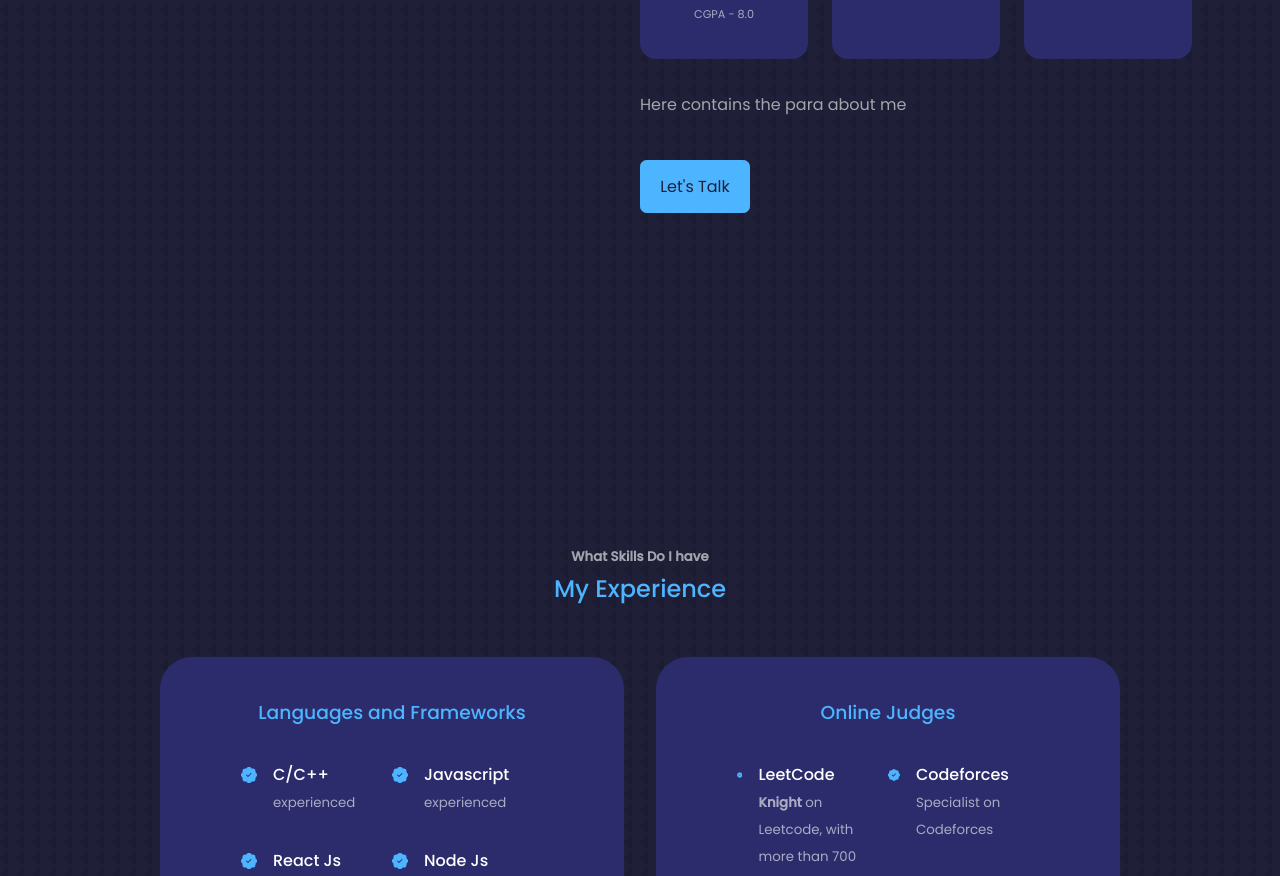
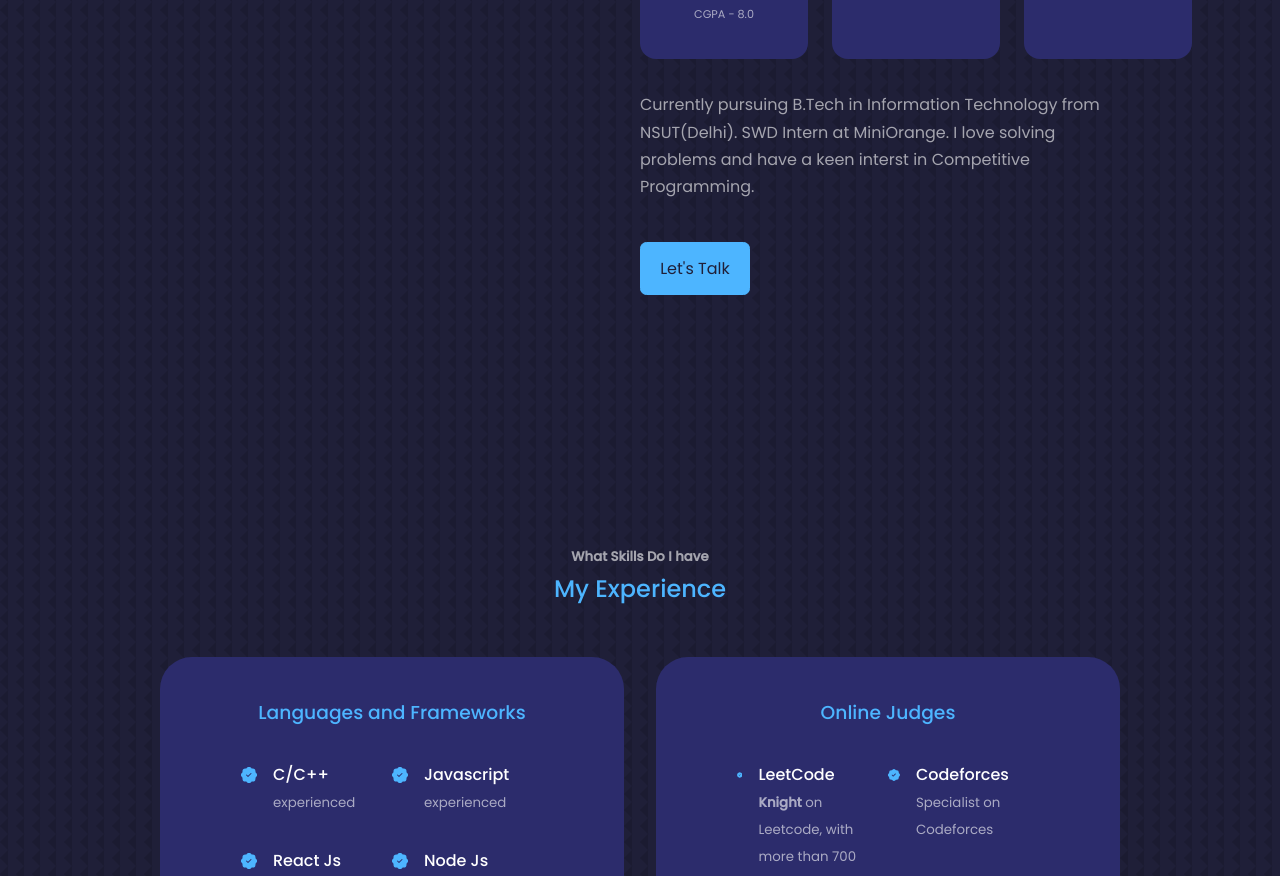
Before and after one commit to sarthak-dms/Sarthak-Sharma, a React (Create React App) app: page / in a window 1280 px wide. Shown: the part 1310-2186 px from the top of the page. Built offline with nearby package versions, Linux system fonts and the light colour scheme.

Commit message:
updated details 3

```diff
--- a/src/components/About/About.jsx
+++ b/src/components/About/About.jsx
@@ -49,7 +49,7 @@ const About = () => {
           </div>
 
           <p>
-            Here contains the para about me
+            Currently pursuing B.Tech in Information Technology from NSUT(Delhi). SWD Intern at MiniOrange. I love solving problems and have a keen interst in Competitive Programming.
           </p>
 
           <a href='#contact' className='btn btn-primary'>Let's Talk</a>
```
